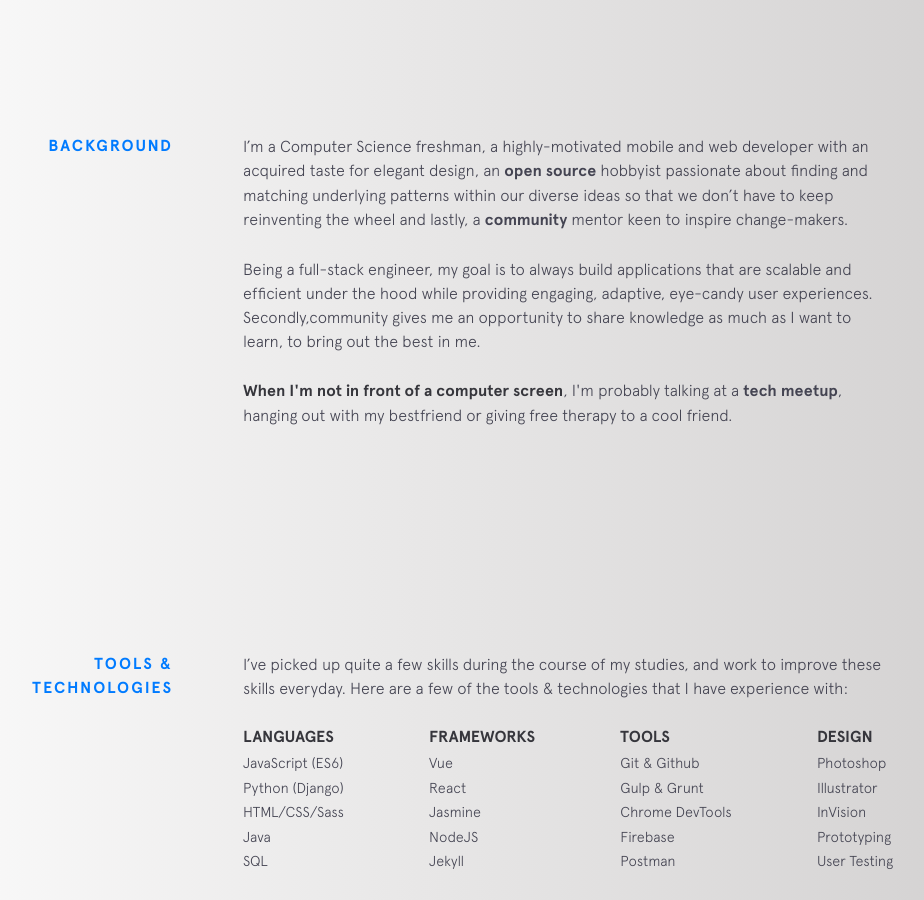
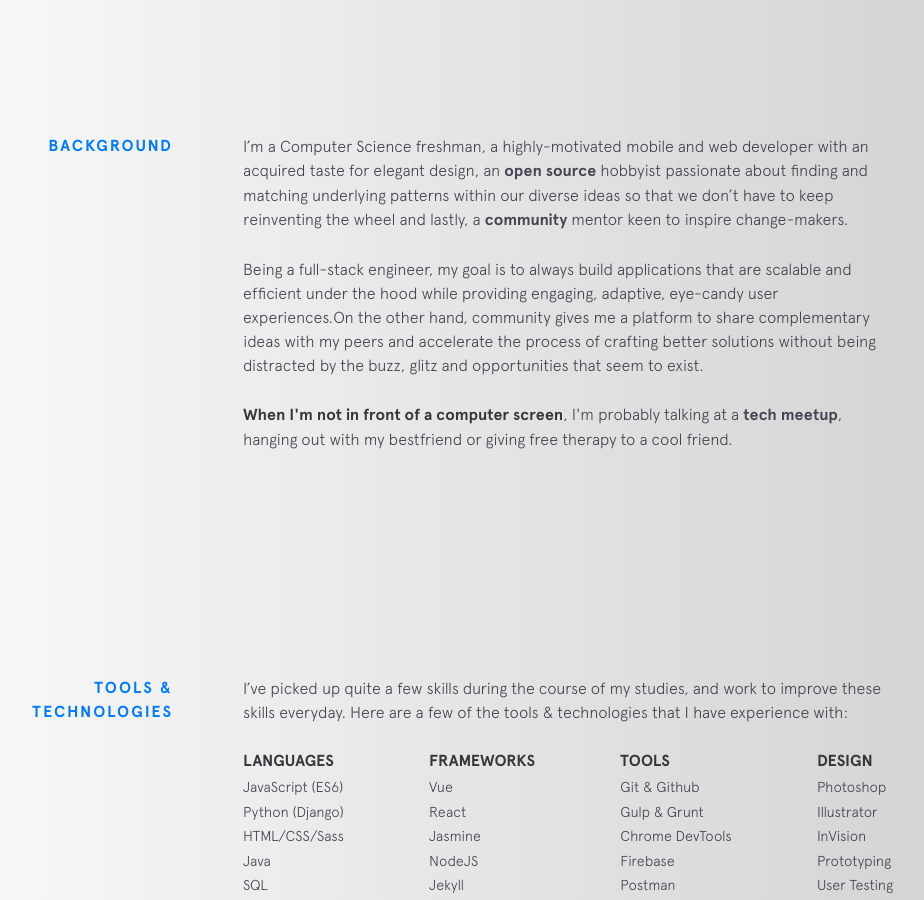
Before and after one commit to Timtech4u/timtech4u.github.io, a Jekyll site: the page built from index.html, in a window 1280 px wide and 900 px high, scrolled down 866 px. Shown: the whole window, without its empty margins (207-1131 px from the left). Built offline with Jekyll 4.4.1, drawn with Linux system fonts in a browser that asks for light colours; nearby versions of some CDN libraries.

Commit message:
exciting updates

```diff
--- a/_includes/background.html
+++ b/_includes/background.html
@@ -3,15 +3,19 @@
     <div class="section__content">
         <p>
             I’m a Computer Science freshman, a highly-motivated mobile and web developer with an acquired taste for
-            elegant design, an <a href=https://github.com/kelvinkamau>open source</a> hobbyist passionate about finding
+            elegant design, an <a href="https://github.com/kelvinkamau" target="_blank">open source</a> hobbyist
+            passionate about finding
             and matching underlying patterns within our diverse ideas so that we don’t have to keep reinventing the
-            wheel and lastly, a <a href=https://meetup.com/GDG-Kisii/>community</a> mentor keen to inspire
+            wheel and lastly, a <a href="https://meetup.com/GDG-Kisii/" target="_blank">community</a> mentor keen to
+            inspire
             change-makers.
         </p>
 
-        <p>Being a full-stack engineer, my goal is to always build applications that are scalable and efficient under the
-            hood while providing engaging, adaptive, eye-candy user experiences. Secondly,community gives me an opportunity to
-            share knowledge as much as I want to learn, to bring out the best in me.</p>
+        <p>Being a full-stack engineer, my goal is to always build applications that are scalable and efficient under
+            the
+            hood while providing engaging, adaptive, eye-candy user experiences.On the other hand, community gives me a
+            platform to share complementary ideas with my peers and accelerate the process of crafting better solutions
+            without being distracted by the buzz, glitz and opportunities that seem to exist.</p>
 
         <p>
             <strong>When I'm not in front of a computer screen</strong>, I'm probably talking at a <a
```
